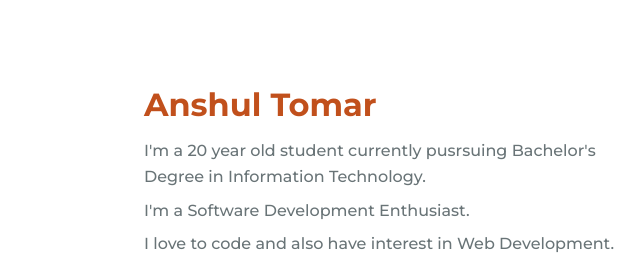
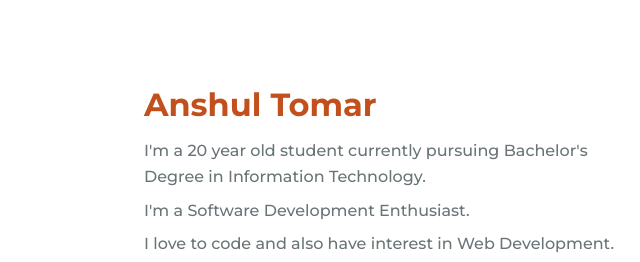
Before and after one commit to anshultomar07/anshultomar07.github.io, a plain HTML site: page index.html in a window 1280 px wide. Shown: the part 820-1082 px from the top of the page, 512-1152 px from the left. Drawn offline with nearby package versions, Linux system fonts and the light colour scheme.

Commit message:
corrected a spelling mistake

```diff
--- a/index.html
+++ b/index.html
@@ -68,17 +68,11 @@
 
                 <div>
                     <h2 class="about__subtitle">Anshul Tomar</h2>
-                    <p class="about__text">I'm a 20 year old student currently pusrsuing Bachelor's Degree in
+                    <p class="about__text">I'm a 20 year old student currently pursuing Bachelor's Degree in
                         Information Technology.</p>
                     <p class="about__text">I'm a Software Development Enthusiast.</p>
                     <p class="about__text">I love to code and also have interest in Web Development.</p>
                     <p class="about__text">I'm also an NCC Cadet.</p>
-
-                    <!-- <div class="about__social">
-                            <a href="#" class="about__social-icon"><i class='bx bxl-linkedin' ></i></a>
-                            <a href="#" class="about__social-icon"><i class='bx bxl-github' ></i></a>
-                            <a href="#" class="about__social-icon"><i class='bx bxl-dribbble' ></i></a>
-                        </div> -->
                 </div>
             </div>
         </section>
```
